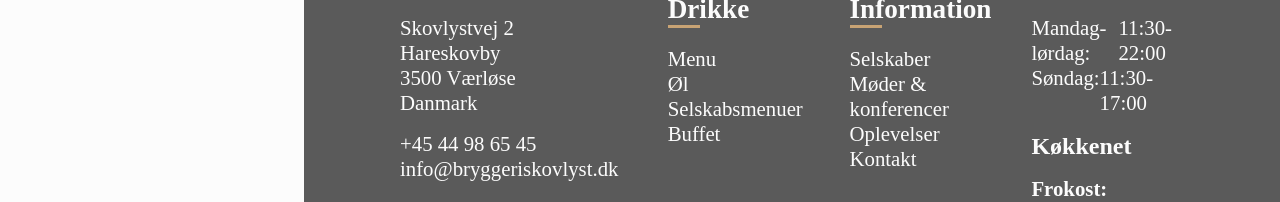
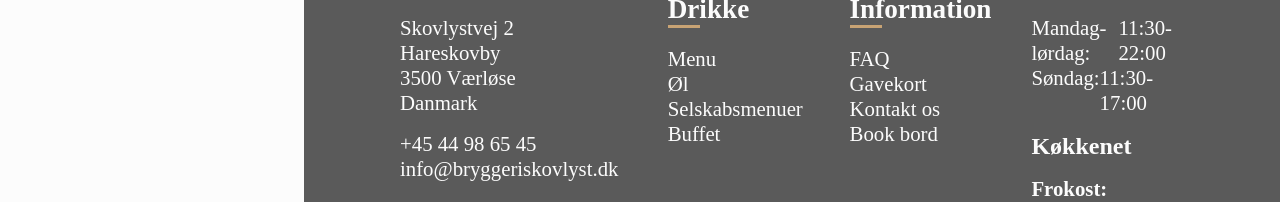
Before and after one commit to Hjorthex/bryggeri-skovlyst-eksamen, a plain HTML site: page index.html in a window 1280 px wide. Shown: the part 3032-3234 px from the top of the page. Drawn offline with Linux system fonts and the light colour scheme; a web font is replaced by a local one.

Commit message:
changed stuff iin footer

```diff
--- a/index.html
+++ b/index.html
@@ -315,10 +315,10 @@
         <div class="footer-practical">
             <h3 class="footer-heading">Praktisk Information</h3>
             <div class="footer__heading-underline"></div>
-            <a class="footer-links" href="selskaber.html">Selskaber</a>
-            <a class="footer-links" href="moeder-og-konferencer.html">Møder & konferencer</a>
-            <a class="footer-links" href="oplevelser.html">Oplevelser</a>
-            <a class="footer-links" href="kontakt-og-info.html">Kontakt</a>
+            <a class="footer-links" href="./kontakt-og-info.html#faq-anchor">FAQ</a>
+            <a class="footer-links" href="./kontakt-og-info.html#gift-anchor">Gavekort</a>
+            <a class="footer-links" href="./kontakt-og-info.html">Kontakt os</a>
+            <a class="footer-links" href="./booking.html">Book bord</a>
         </div>
         <div class="footer-hours">
             <h3 class="footer-heading">Åbningstider</h3>
```
Also changed, not shown: kontakt-og-info.html (+2 -2 lines).
